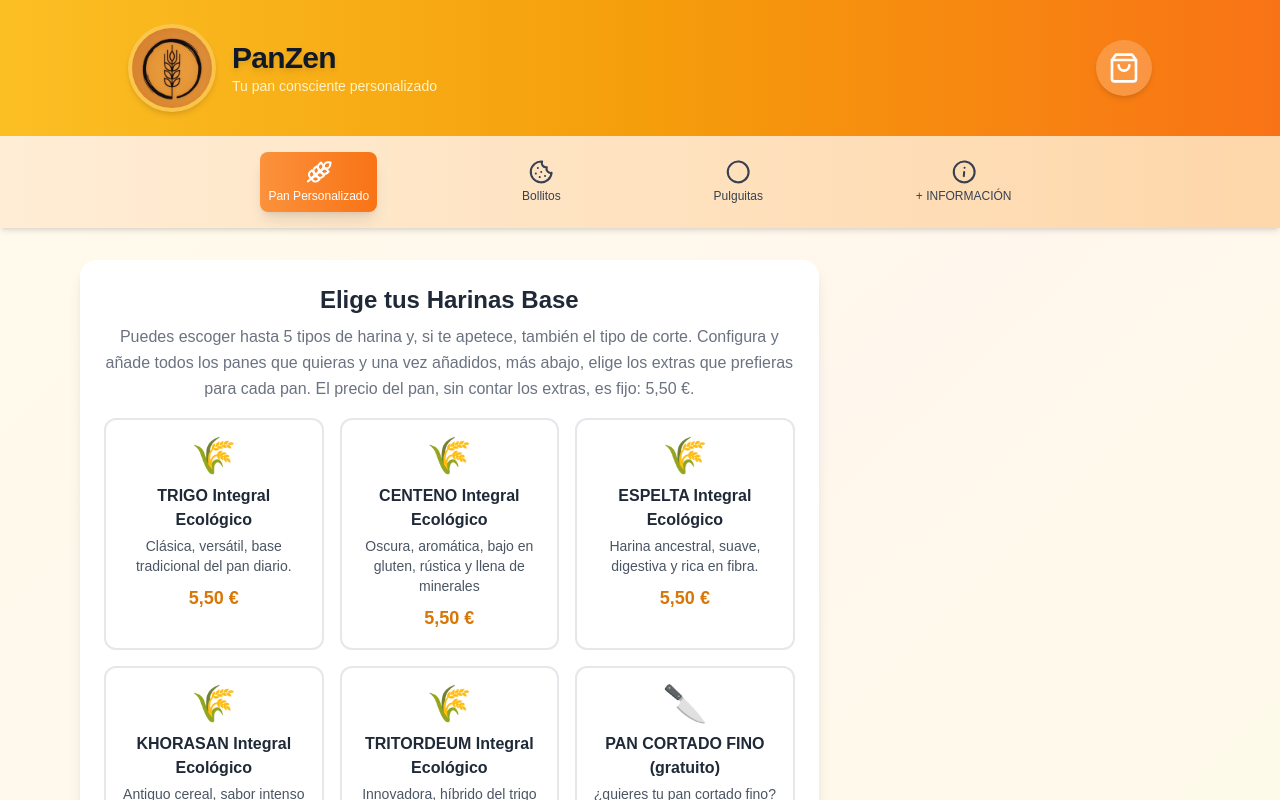
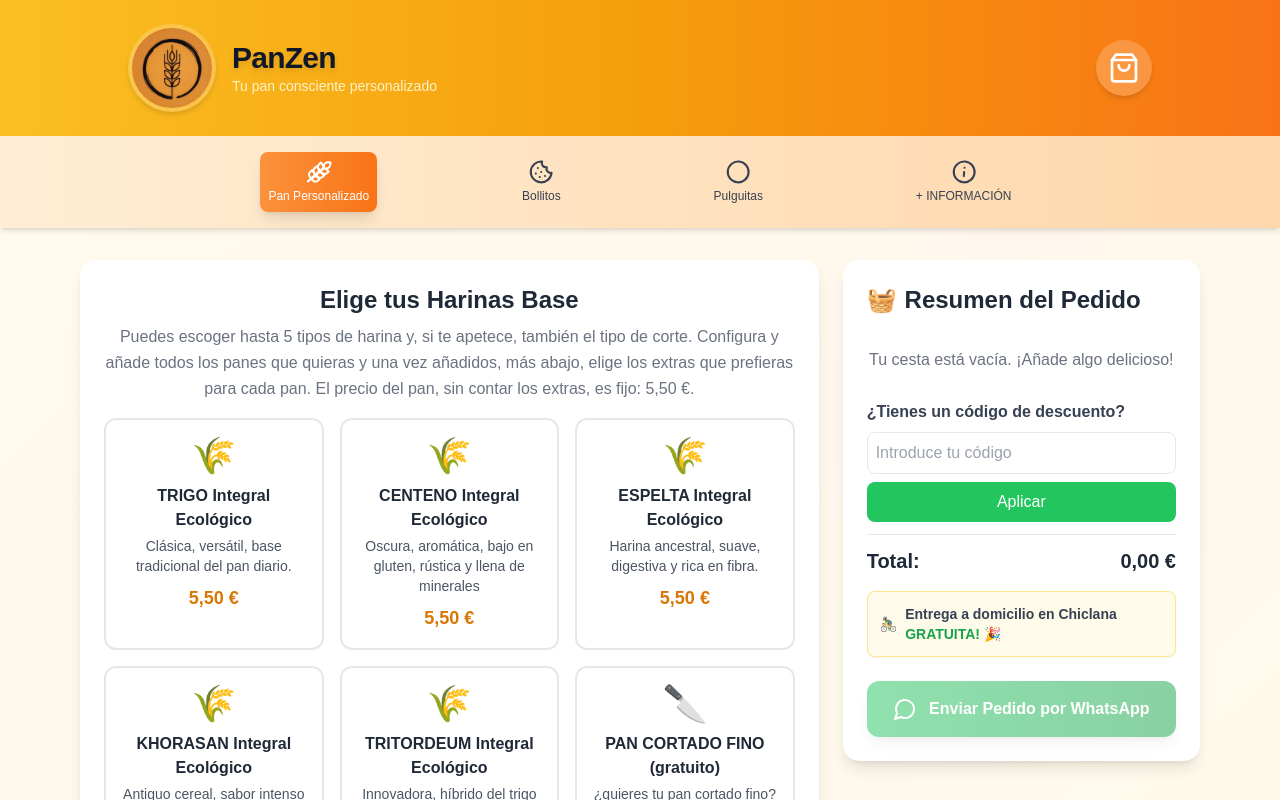
Before and after one commit to ruiznietocom-web/panes4, a React (Create React App) app: page / in a window 1280 px wide. Shown: the top 800 px of the page. Built offline with nearby package versions, Linux system fonts and the light colour scheme.

Commit message:
Update OrderSummary.js

```diff
--- a/src/components/OrderSummary.js
+++ b/src/components/OrderSummary.js
@@ -1,6 +1,6 @@
 import React from 'react';
 import { motion } from 'framer-motion';
-import { ShoppingBag, MessageCircle, Trash2 } from 'lucide-react';
+import { MessageCircle, Trash2 } from 'lucide-react';
 import { bollitos, pulguitas } from '../data/products';
 import { formatPrice } from '../utils/formatPrice';
 
@@ -25,7 +25,24 @@ const OrderSummary = ({ cartItems, onSendWhatsApp, onRemoveItem }) => {
   const bollitosInCart = cartItems.filter(item => item.type === 'bollito');
   const pulguitasInCart = cartItems.filter(item => item.type === 'pulguita');
 
-  const calculateTotal = () => {
+  const discountCodes = {
+    PANZEN30: { type: "percentage", value: 30, minPurchase: 30 },
+    PANZEN10: { type: "percentage", value: 10, minPurchase: 10 },
+    DESCUENTO5: { type: "fixed", value: 5, minPurchase: 0 },
+    NUEVO20: { type: "percentage", value: 20, minPurchase: 20 },
+  };
+
+  const applyDiscount = () => {
+    const code = discountCode.toUpperCase();
+    if (discountCodes[code]) {
+      setAppliedDiscount(discountCodes[code]);
+    } else {
+      setAppliedDiscount(null);
+      alert("Código no válido");
+    }
+  };
+
+  const calculateTotals = () => {
     let subtotal = 0;
     let discountBase = 0;
 
@@ -41,9 +58,8 @@ const OrderSummary = ({ cartItems, onSendWhatsApp, onRemoveItem }) => {
     bollitosInCart.forEach(item => {
       const b = bollitos.find(b => b.id === item.id);
       if (b) {
-        const total = b.price * item.quantity;
-        subtotal += total;
-        discountBase += total;
+        subtotal += b.price * item.quantity;
+        discountBase += b.price * item.quantity;
       }
     });
 
@@ -51,9 +67,8 @@ const OrderSummary = ({ cartItems, onSendWhatsApp, onRemoveItem }) => {
     pulguitasInCart.forEach(item => {
       const p = pulguitas.find(p => p.id === item.id);
       if (p) {
-        const total = p.price * item.quantity;
-        subtotal += total;
-        discountBase += total;
+        subtotal += p.price * item.quantity;
+        discountBase += p.price * item.quantity;
       }
     });
 
@@ -63,30 +78,22 @@ const OrderSummary = ({ cartItems, onSendWhatsApp, onRemoveItem }) => {
       if (e) subtotal += e.price;
     });
 
-    // Aplicar descuento solo sobre discountBase
-    if (appliedDiscount?.type === "percentage" && discountBase >= appliedDiscount.minPurchase) {
-      subtotal = subtotal - discountBase * (appliedDiscount.value / 100);
+    // Aplicar descuento
+    let discountAmount = 0;
+    if (appliedDiscount) {
+      if (appliedDiscount.type === "percentage" && discountBase >= appliedDiscount.minPurchase) {
+        discountAmount = discountBase * (appliedDiscount.value / 100);
+      }
+      if (appliedDiscount.type === "fixed" && discountBase >= appliedDiscount.minPurchase) {
+        discountAmount = appliedDiscount.value;
+      }
     }
 
-    return subtotal.toFixed(2);
+    const total = subtotal - discountAmount;
+    return { subtotal, discountAmount, total };
   };
 
-  const applyDiscount = () => {
-    const discountCodes = {
-      PANZEN30: { type: "percentage", value: 30, minPurchase: 30 },
-      PANZEN10: { type: "percentage", value: 10, minPurchase: 10 },
-      DESCUENTO5: { type: "fixed", value: 5, minPurchase: 0 },
-      NUEVO20: { type: "percentage", value: 20, minPurchase: 20 },
-    };
-
-    const code = discountCode.toUpperCase();
-    if (discountCodes[code]) {
-      setAppliedDiscount(discountCodes[code]);
-    } else {
-      setAppliedDiscount(null);
-      alert("Código no válido");
-    }
-  };
+  const { subtotal, discountAmount, total } = calculateTotals();
 
   const generateWhatsAppMessage = () => {
     let message = `*NUEVO PEDIDO - PanZen*\n\n*RESUMEN DE TU PEDIDO:*\n\n`;
@@ -105,8 +112,6 @@ const OrderSummary = ({ cartItems, onSendWhatsApp, onRemoveItem }) => {
             message += `• ${e.icon ? e.icon + ' ' : ''}${e.name} (${formatPrice(e.price)})\n`;
           });
         }
-        const panTotal = pan.price + (pan.extras?.reduce((acc, e) => acc + e.price, 0) || 0);
-        message += `Precio: ${formatPrice(panTotal)}\n`;
       });
     }
 
@@ -114,7 +119,7 @@ const OrderSummary = ({ cartItems, onSendWhatsApp, onRemoveItem }) => {
       message += `\n*BOLLITOS:*\n`;
       bollitosInCart.forEach(item => {
         const b = bollitos.find(b => b.id === item.id);
-        if (b) message += `• ${b.image ? b.image + ' ' : ''}${b.name} x${item.quantity} - ${formatPrice(b.price * item.quantity)}\n`;
+        if (b) message += `• ${b.name} x${item.quantity} - ${formatPrice(b.price * item.quantity)}\n`;
       });
     }
 
@@ -122,93 +127,28 @@ const OrderSummary = ({ cartItems, onSendWhatsApp, onRemoveItem }) => {
       message += `\n*PULGUITAS:*\n`;
       pulguitasInCart.forEach(item => {
         const p = pulguitas.find(p => p.id === item.id);
-        if (p) message += `• ${p.image ? p.image + ' ' : ''}${p.name} x${item.quantity} - ${formatPrice(p.price * item.quantity)}\n`;
+        if (p) message += `• ${p.name} x${item.quantity} - ${formatPrice(p.price * item.quantity)}\n`;
       });
     }
 
     if (selectedOptionalExtras.length > 0) {
-      message += `\n*MANUEL, QUÉ RICO TU PAN!...:*\n`;
+      message += `\n*EXTRAS OPCIONALES:*\n`;
       selectedOptionalExtras.forEach(id => {
         const e = optionalExtras.find(opt => opt.id === id);
-        if (e) message += `• ${e.icon ? e.icon + ' ' : ''}${e.name} - ${formatPrice(e.price)}\n`;
+        if (e) message += `• ${e.name} - ${formatPrice(e.price)}\n`;
       });
     }
 
-    // Totales con descuento
-    const { subtotal, discountAmount, total } = getTotals(cartItems, selectedOptionalExtras, optionalExtras, discountCode);
-    if (discountAmount > 0) {
-      message += `\n*DETALLE DEL TOTAL:*\n`;
-      message += `Subtotal: ${formatPrice(subtotal)}\n`;
-      message += `Descuento: -${formatPrice(discountAmount)}\n`;
-      message += `*Total Final: ${formatPrice(total)}*\n`;
-    } else {
-      message += `\n*TOTAL: ${formatPrice(total)}*\n`;
+    if (appliedDiscount) {
+      message += `\n*DESCUENTO APLICADO: ${appliedDiscount.value}${appliedDiscount.type === 'percentage' ? '%' : '€'}*\n`;
     }
 
-    message += `\n🚴‍♂️ Entrega a domicilio en *Chiclana* *GRATUITA!* 🎉\n\n`;
-    message += `🙏 EN CUANTO PUEDA CONTACTO CONTIGO Y TE CONFIRMO EL DÍA DE ENTREGA. MUCHAS GRACIAS!!.🙏\n`;
-    message += `📱 *PARA MÁS PEDIDOS USA LA AppWeb* ---> https://panespersonalizados.netlify.app/. 📱\n`;
+    message += `\n*TOTAL: ${formatPrice(total)}*\n\n`;
+    message += `🚴‍♂️ Entrega a domicilio en *Chiclana* *GRATUITA!* 🎉\n\n`;
+    message += `🙏 EN CUANTO PUEDA CONTACTO CONTIGO Y TE CONFIRMO EL DÍA DE ENTREGA. MUCHAS GRACIAS!!.\n`;
+    message += `📱 PARA MÁS PEDIDOS USA LA AppWeb ---> https://panespersonalizados.netlify.app/\n`;
 
     return encodeURIComponent(message);
-  };
-
-  const getTotals = (cartItems, selectedOptionalExtras, optionalExtras, code) => {
-    let subtotal = 0;
-    let discountBase = 0;
-
-    const pansPersonalizados = cartItems.filter(item => item.type === 'panPersonalizado');
-    pansPersonalizados.forEach(p => {
-      const extrasTotal = p.extras?.reduce((acc, e) => acc + e.price, 0) || 0;
-      const panTotal = p.price + extrasTotal;
-      subtotal += panTotal;
-      discountBase += panTotal;
-    });
-
-    const bollitosInCart = cartItems.filter(item => item.type === 'bollito');
-    bollitosInCart.forEach(item => {
-      const b = bollitos.find(b => b.id === item.id);
-      if (b) {
-        const total = b.price * item.quantity;
-        subtotal += total;
-        discountBase += total;
-      }
-    });
-
-    const pulguitasInCart = cartItems.filter(item => item.type === 'pulguita');
-    pulguitasInCart.forEach(item => {
-      const p = pulguitas.find(p => p.id === item.id);
-      if (p) {
-        const total = p.price * item.quantity;
-        subtotal += total;
-        discountBase += total;
-      }
-    });
-
-    selectedOptionalExtras.forEach(id => {
-      const e = optionalExtras.find(opt => opt.id === id);
-      if (e) subtotal += e.price;
-    });
-
-    const discountCodes = {
-      PANZEN30: { type: "percentage", value: 30, minPurchase: 30 },
-      PANZEN10: { type: "percentage", value: 10, minPurchase: 10 },
-      DESCUENTO5: { type: "fixed", value: 5, minPurchase: 0 },
-      NUEVO20: { type: "percentage", value: 20, minPurchase: 20 },
-    };
-
-    const discount = discountCodes[code.toUpperCase()];
-    let discountAmount = 0;
-    if (discount) {
-      if (discount.type === "percentage" && discountBase >= discount.minPurchase) {
-        discountAmount = discountBase * (discount.value / 100);
-      }
-      if (discount.type === "fixed" && discountBase >= discount.minPurchase) {
-        discountAmount = discount.value;
-      }
-    }
-
-    const total = subtotal - discountAmount;
-    return { subtotal, discountAmount, total };
   };
 
   const handleSendWhatsApp = () => {
@@ -220,8 +160,77 @@ const OrderSummary = ({ cartItems, onSendWhatsApp, onRemoveItem }) => {
 
   const isOrderEmpty = cartItems.length === 0;
 
-  // ...Aquí sigue todo tu render original, incluyendo la sección de total y botón WhatsApp...
+  return (
+    <motion.div className="bg-white rounded-2xl p-6 shadow-lg"
+      initial={{ opacity: 0, y: 20 }}
+      animate={{ opacity: 1, y: 0 }}
+      transition={{ duration: 0.5, delay: 0.4 }}
+    >
+      <div className="flex justify-between items-center mb-4">
+        <h2 className="text-2xl font-bold text-gray-800 flex items-center gap-2">
+          <span className="text-2xl">🧺</span> Resumen del Pedido
+        </h2>
+      </div>
 
+      <div className="space-y-3 mb-6">
+        {isOrderEmpty && (
+          <div className="text-center py-4 text-gray-500">
+            Tu cesta está vacía. ¡Añade algo delicioso!
+          </div>
+        )}
+
+        {/* Aquí irían tus mapas de panes, bollitos, pulguitas y extras como antes */}
+
+        {/* CÓDIGO DE DESCUENTO */}
+        <div className="mt-4">
+          <h3 className="font-semibold text-gray-700 mb-2">¿Tienes un código de descuento?</h3>
+          <div className="flex flex-col gap-2">
+            <input
+              type="text"
+              value={discountCode}
+              onChange={(e) => setDiscountCode(e.target.value)}
+              placeholder="Introduce tu código"
+              className="border rounded-lg p-2"
+            />
+            <button
+              onClick={applyDiscount}
+              className="bg-green-500 text-white px-4 py-2 rounded-lg hover:bg-green-600"
+            >
+              Aplicar
+            </button>
+          </div>
+          {appliedDiscount && (
+            <p className="text-green-600 mt-2">
+              Código aplicado: {appliedDiscount.value}{appliedDiscount.type === 'percentage' ? '%' : '€'} de descuento en pedidos superiores a {formatPrice(appliedDiscount.minPurchase)}
+            </p>
+          )}
+        </div>
+
+        {/* TOTAL Y ENTREGA */}
+        <div className="border-t pt-3 mt-3">
+          <div className="flex justify-between items-center text-xl font-bold">
+            <span>Total:</span>
+            <span>{formatPrice(total)}</span>
+          </div>
+          <div className="mt-4 p-3 bg-amber-50 border border-amber-200 rounded-lg text-sm text-gray-700 flex items-center gap-2 shadow-sm">
+            🚴‍♂️ <span><strong>Entrega a domicilio en Chiclana</strong> <span className="text-green-600 font-semibold">GRATUITA!</span> 🎉</span>
+          </div>
+        </div>
+      </div>
+
+      {/* BOTÓN WHATSAPP */}
+      <motion.button
+        onClick={handleSendWhatsApp}
+        disabled={isOrderEmpty}
+        className={`w-full bg-gradient-to-r from-green-500 to-green-600 text-white font-bold py-4 px-6 rounded-xl shadow-lg transition-all duration-300 flex items-center justify-center gap-3 ${isOrderEmpty ? 'opacity-50 cursor-not-allowed' : 'hover:shadow-xl hover:scale-[1.01]'}`}
+        whileHover={isOrderEmpty ? {} : { scale: 1.02 }}
+        whileTap={isOrderEmpty ? {} : { scale: 0.98 }}
+      >
+        <MessageCircle className="w-6 h-6" />
+        Enviar Pedido por WhatsApp
+      </motion.button>
+    </motion.div>
+  );
 };
 
 export default OrderSummary;
```
